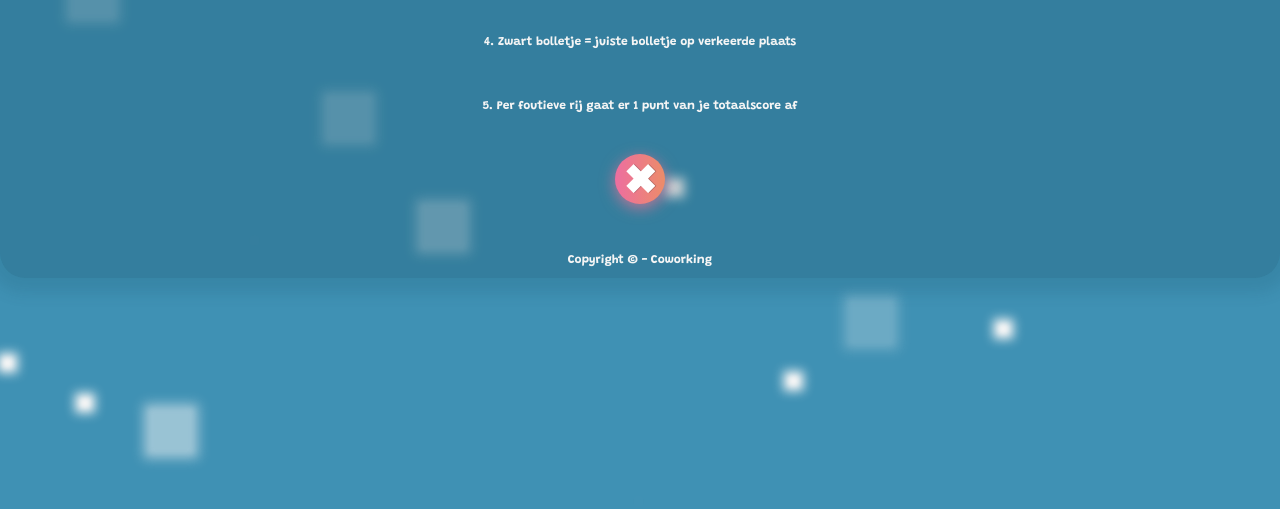
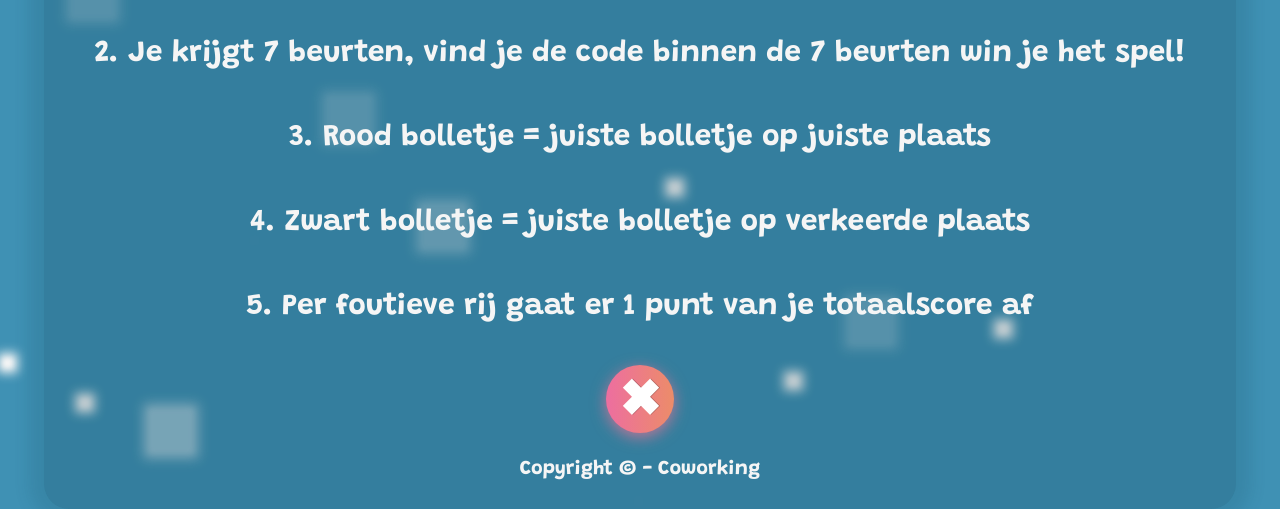
Before and after one commit to LoranMaes/Coworking_MasterioMind, a plain HTML site: page pages/spelregels/index.html in a window 1280 px wide. Shown: the part 322-831 px from the top of the page. Before the commit the page ends 800 px from the top, so only its background shows below. Drawn offline with Linux system fonts and the light colour scheme.

Commit message:
Mobile first Spelregels

```diff
--- a/stylesheets/spelregels.css
+++ b/stylesheets/spelregels.css
@@ -1,8 +1,30 @@
 /* Center title */
 h1.title {
     text-align: center;
+    font-size: 5rem;
 }
 
+/* Copyright paragraph */
+p.small {
+    font-size: 1.2rem;
+    text-align: center;
+    padding-bottom: 0.3rem;
+}
+
+/* Rules paragraph */
+p {
+    width: auto;
+    font-family: 'Grandstander', 'Sans-Serif';
+    font-size: 2rem;
+    font-weight: bold;
+    margin: 0;
+    padding-top: 2rem;
+    max-height: max-content;
+    text-align: center;
+}
+
+
+/* Main */
 main {
     display: flex;
     flex-direction: column;
@@ -11,7 +33,23 @@ main {
 
 /* Close button */
 button.main {
-    font-size: 6rem;
+    font-size: 3.5rem;
+    padding: 0;
+    padding-top: 0.8rem;
+    text-align: center;
+    justify-content: center;
+    margin-left: auto;
+    margin-right: auto;
+    margin-top: 2rem;
+    width: 4.5rem;
+    height: 4.5rem;
+    border-radius: 100px;
+
+}
+
+/* Close button hover */
+button.main:hover {
+    font-size: 4rem;
     padding: 0;
     padding-top: 1.2rem;
     text-align: center;
@@ -19,35 +57,19 @@ button.main {
     margin-left: auto;
     margin-right: auto;
     margin-top: 4rem;
-    width: 80px;
-    height: 80px;
-    border-radius: 100px;
-
-}
-
-/* Close button hover */
-button.main:hover {
-    padding: 0;
-    padding-top: 1rem;
-    text-align: center;
-    justify-content: center;
-    margin-left: auto;
-    margin-right: auto;
-    margin-top: 4rem;
-    width: 90px;
-    height: 90px;
+    width: 5.625rem;
+    height: 5.625rem;
 }
 
 div.button-hover:hover button.main {
     transition: transform .5s;
 }
 
-
 /* Rules section */
 div.rulesBox {
-    padding: 0 10%;
+    padding: 2.5rem 5rem;
     height: 55%;
-    width: 55%;
+    width: fit-content;
     border-radius: 25px;
     margin-right: auto;
     margin-left: auto;
@@ -56,6 +78,7 @@ div.rulesBox {
     justify-content: center;
 
 }
+
 
 /* Close button display */
 button {
@@ -74,94 +97,55 @@ button {
 
 
 
+/* Responsiveness  - Mobile First */
 
-/* Copyright paragraph */
-p.small {
-    font-size: 2rem;
-    text-align: center;
-    padding-bottom: 1rem;
-}
 
-/* Rules paragraph */
-p {
-    font-family: 'Grandstander', 'Sans-Serif';
-    font-size: 2.5rem;
-    font-weight: bold;
-    margin: 0;
-    padding-top: 50px;
-    max-height: max-content;
+@media screen and (min-width: 1280px) {
+    h1.title {
+        font-size: 8rem;
+        width: auto;
         text-align: center;
     }
 
-
-
-/* Responsiveness */
-@media only screen and (max-width: 1800px) {
-
-
-    h1.title {
-        font-size: 4.7rem;
-    }
     p {
-        font-size: 1.5rem;
+        font-size: 3rem;
+        padding-top: 5rem;
     }
 
     p.small {
-        font-size: 1.5rem;
-    }
-
-    div.rulesBox {
-        width: 80%;
-
+        margin-top: -2.5rem;
+        font-size: 2rem;
     }
 
     button.main {
-        font-size: 4rem;
-        width: 50px;
-        height: 50px;
-    }
+        padding-top: 1.2rem;
+        font-size: 5rem;
+        width: 6.8rem;
+        height: 6.8rem;
+        margin-top: 4rem;
+        animation: but;
     }
 
-@media only screen and (max-height: 800px) {
-    div.rulesBox {
-        width: 100%;
-    }
-
-    p {
-        font-size: 1.2rem;
-    }
-
-    p.small {
-        font-size: 1.2rem;
-    }
-
-
-
-@media only screen and (max-height: 640px) {
-    div.rulesBox {
-        height: auto;
-    }
-
-    h1.title {
-        font-size: 3rem;
-    }
-
-    p {
-        font-size: 1rem;
-        padding-top: 20px;
-    }
-
-    p.small {
-        font-size: 1rem;
-    }
-}
-
-@media only screen and (max-height: 350px) and (max-width: 400px) {
-    p {
-        padding-top: 5px;
-    }
-
+    button.main:hover {
+        padding-top: 1.2rem;
+        font-size: 5rem;
+        width: 6.8rem;
+        height: 6.8rem;
+        margin-top: 4rem;
 
     }
 
 }
+
+
+/* Very small screens */
+
+@media screen and (max-width: 307px) {
+    p {
+        font-size: 1rem;
+    }
+
+    p.small {
+        font-size: 0.8rem;
+    }
+}
```
Lines whose indentation alone changed are shown as unchanged.
